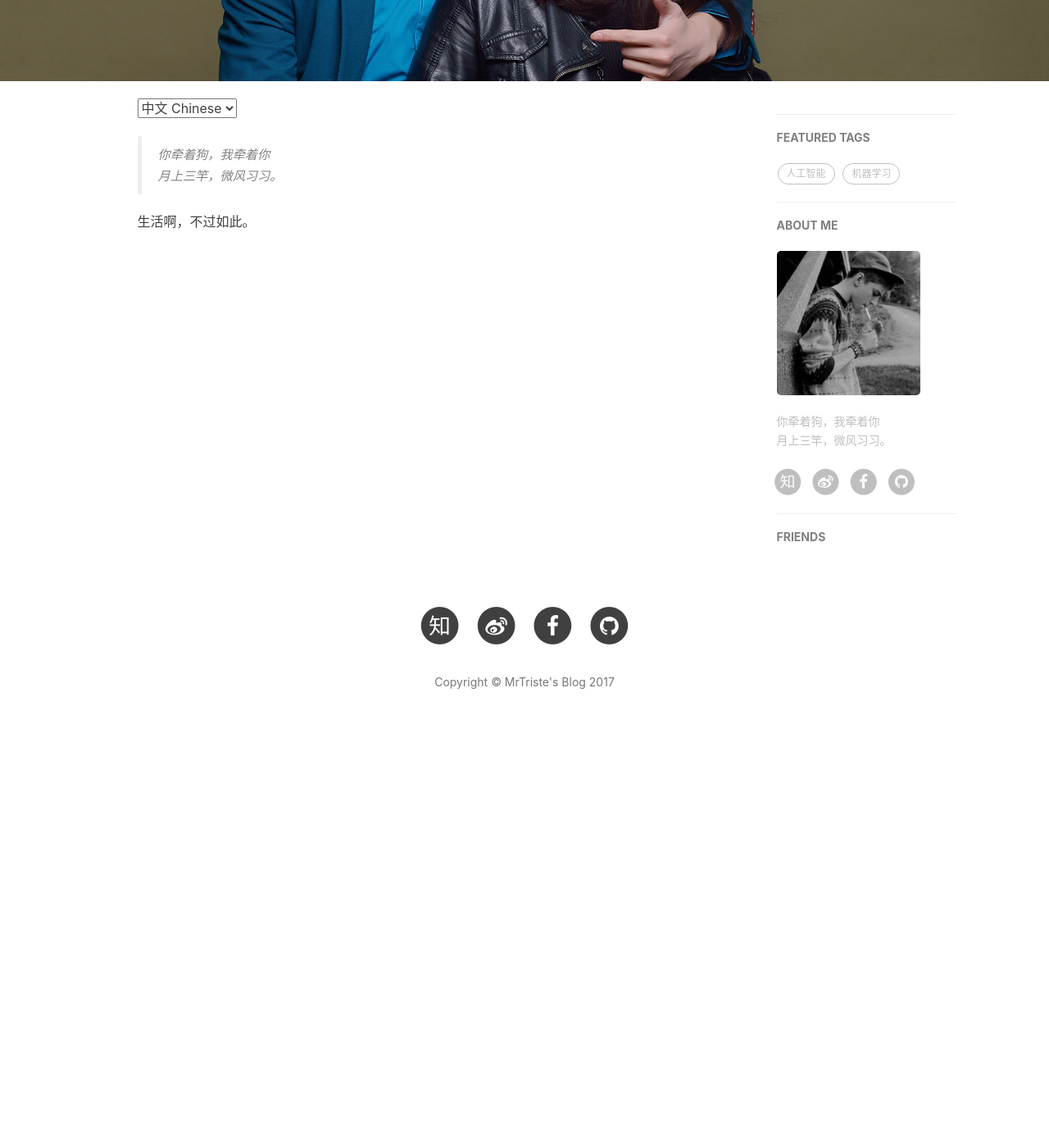
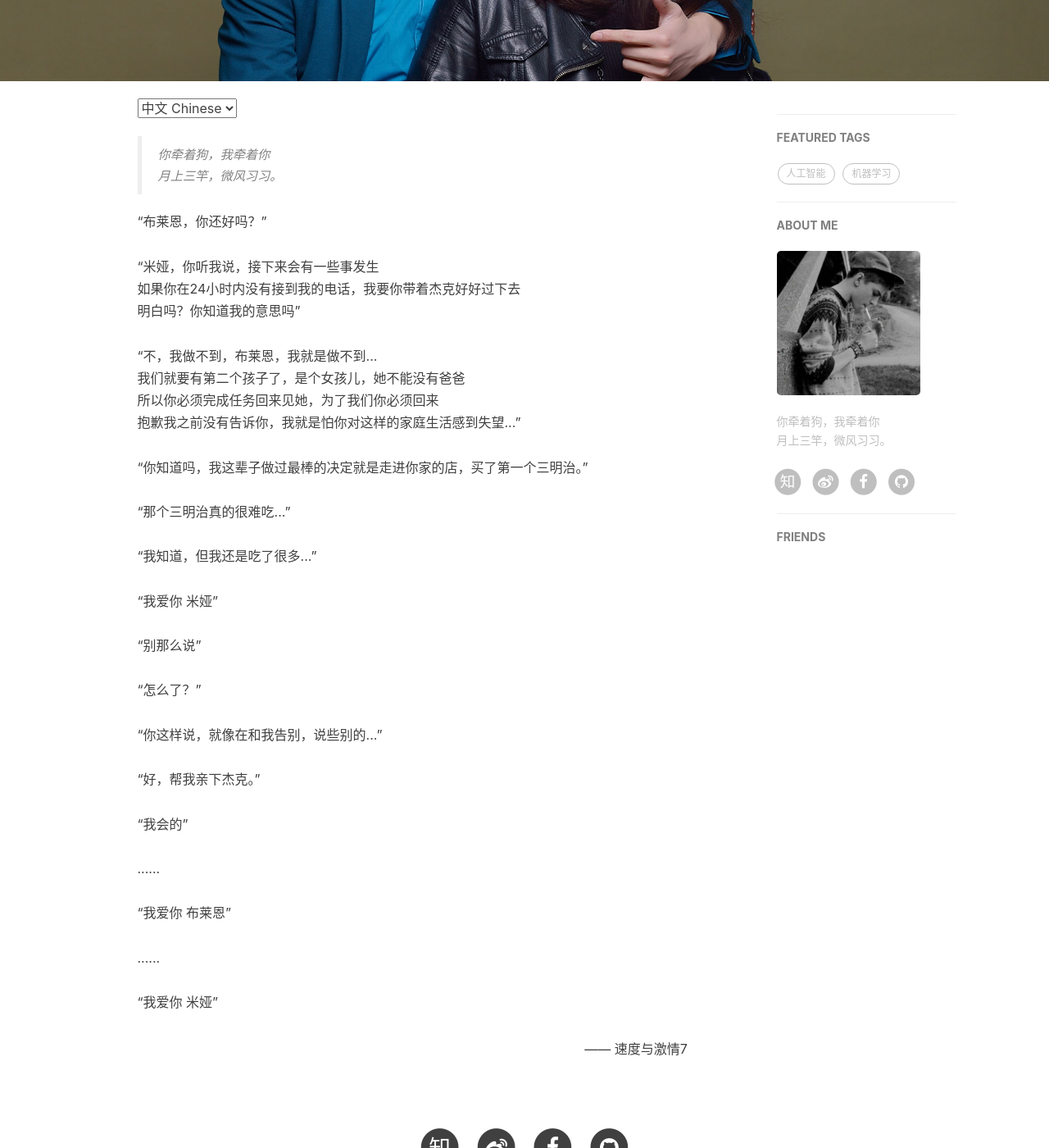
Before and after one commit to Mrtriste/Mrtriste.github.io, a Jekyll site: the page built from about.html, in a window 1280 px wide and 1400 px high, scrolled down 339 px. Shown: the whole window at 82% size. Built offline with Jekyll 4.4.1, drawn with Linux system fonts in a browser that asks for light colours; nearby versions of some CDN libraries; comment, search, counter and statistics services are not loaded; before the commit the page ends 1275 px from its top, so only the background shows below that.

Commit message:
update about.html

```diff
--- a/about.html
+++ b/about.html
@@ -17,7 +17,35 @@ header-img: "img/about-bg.jpg"
         你牵着狗，我牵着你<br>
         月上三竿，微风习习。
     </blockquote>
-    生活啊，不过如此。
+    “布莱恩，你还好吗？”<br><br>
+    “米娅，你听我说，接下来会有一些事发生<br>
+    如果你在24小时内没有接到我的电话，我要你带着杰克好好过下去<br>
+    明白吗？你知道我的意思吗”<br><br>
+    “不，我做不到，布莱恩，我就是做不到...<br>
+    我们就要有第二个孩子了，是个女孩儿，她不能没有爸爸<br>所以你必须完成任务回来见她，为了我们你必须回来<br>
+    抱歉我之前没有告诉你，我就是怕你对这样的家庭生活感到失望...”<br><br>
+    “你知道吗，我这辈子做过最棒的决定就是走进你家的店，买了第一个三明治。”<br><br>
+    “那个三明治真的很难吃...”<br><br>
+    “我知道，但我还是吃了很多...”<br><br>
+    “我爱你 米娅”<br><br>
+    “别那么说”<br><br>
+    “怎么了？”<br><br>
+    “你这样说，就像在和我告别，说些别的...”<br><br>
+    “好，帮我亲下杰克。”<br><br>
+    “我会的”<br>
+    <br>
+    ......
+    <br><br>
+    “我爱你 布莱恩”
+    <br><br>
+    ......
+    <br>
+    <br>
+    “我爱你 米娅”
+    <p style="text-align:right;">
+        —— 速度与激情7
+    </p>
+    <!-- 生活啊，不过如此。 -->
 <!--     9月21日上午，阳光明媚，鲜花斗艳。帕洛阿尔托苹果店里欢声笑语，人头攒动。苹果公司首席执行官蒂姆·库克先生在店长欧阳猛南陪同下，不远千米，深入到一线店面，为那里的员工带去节曰的问候和良好的祝愿。<br><br>“果粉们，你们辛苦了，我代表某果公司，祝你们身体健康，生活幸福，工作成功！”库克亲切慰问广大员工和顾客，并就iOS7、iPhone 5S和iPhone 5C的销售状况进行调研。 <br><br>“您现在每月工资有多少？肾5S拿到了吗？”在店里，库克关切地向果粉们问起这一问题。当听说果粉们排到了5S，库克满意地连连点头。接着他指出，近年来苹果事业发展取得巨大成就，特别是iPhone影响剧增，老百姓对iOS满意度逐步提高，在这个转变过程中，果粉的辛勤工作功不可没。<br><br>库克看到一个中国小朋友在排队买iPhone 5S，亲切的问：“5288元一台能承受不？”小朋友回答到：“能！”当得知这位小朋友卖了一个肾来买iPhone 5S时，库克叮嘱道：“在支持苹果的同时，也要爱护身体。”<br><br>库克与购买苹果手机的果粉们兴致勃勃地参观了苹果专卖店，和员工们拉了拉家常，并饶有兴趣地玩了四盘切西瓜游戏，与普通员工同乐。<br><br>在交谈中，库克多次关心地强调：“有了iPhone 5C，就不卖iPhone 5了。”并对顾客说：“好好休息，身体是革命的本钱嘛！”会谈始终在亲切友好的气氛中进行。<br><br>顾客们就库克的讲话达成了广泛的共识，并承认世界上只有iOS最流畅，要紧紧的团结在以库克先生为首席执行官的苹果公司集体周围，一心一意抓学习，聚精会神谋发展。<br>
     <br>帕洛阿尔托苹果专卖店当日原则通过《蒂姆·库克首席执行官在加州新苹果店的讲话纪要》，并下发各分店认真学习、研讨。
 
```
